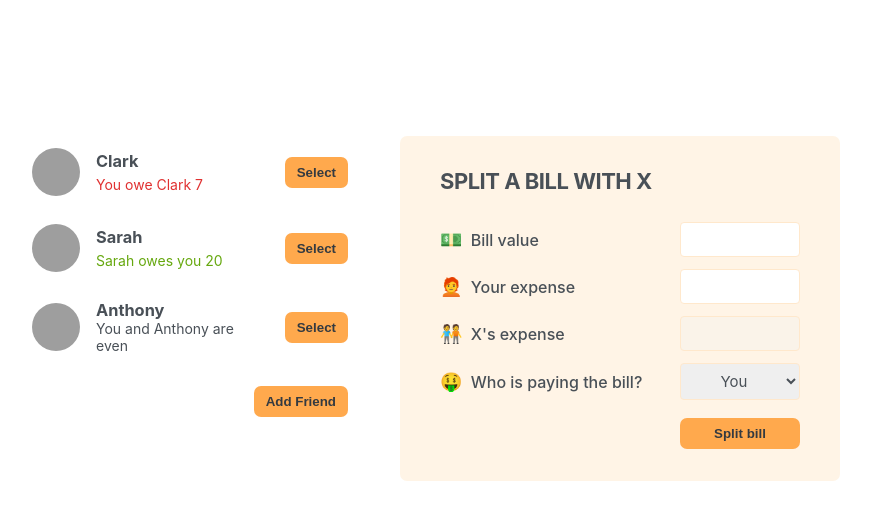
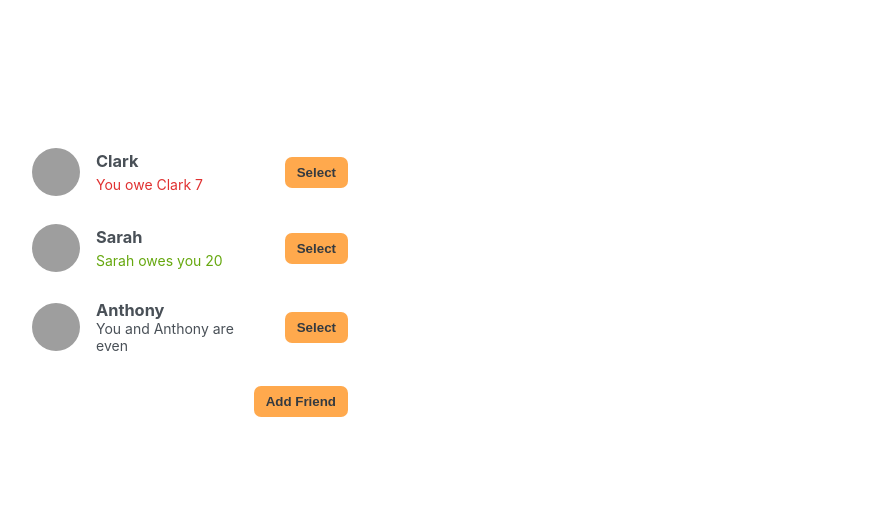
Before and after one commit to karthickeyan-dev/eat-n-split, a React (Vite) app: page / in a window 1280 px wide. Shown: the top 520 px of the page, without its empty margins (210-1081 px from the left). Built offline with nearby package versions, Linux system fonts and the light colour scheme; grey boxes are pictures that could not be loaded.

Commit message:
add friend selection and bill splitting functionality

```diff
--- a/src/App.jsx
+++ b/src/App.jsx
@@ -24,9 +24,11 @@ const initialFriends = [
 export default function App() {
   const [friends, setFriends] = useState(initialFriends);
   const [showAddFriend, setShowAddFriend] = useState(false);
+  const [selectedFriend, SetSelectedFriend] = useState(null);
 
   const handleShowAddForm = function () {
     setShowAddFriend(show => !show);
+    SetSelectedFriend(null);
   };
 
   const handleAddFriend = function (newFriend) {
@@ -34,16 +36,42 @@ export default function App() {
     setShowAddFriend(false);
   };
 
+  const handleSelectedFriend = function (friend) {
+    SetSelectedFriend(friend);
+    setShowAddFriend(false);
+  };
+
+  const handleUpdateBalance = function (value) {
+    setFriends(friends =>
+      friends.map(friend =>
+        friend.id === selectedFriend.id
+          ? { ...friend, balance: friend.balance + value }
+          : friend
+      )
+    );
+
+    SetSelectedFriend(null);
+  };
+
   return (
     <div className="app">
       <div className="sidebar">
-        <FriendsList friends={friends} />
+        <FriendsList
+          friends={friends}
+          selectedFriend={selectedFriend}
+          onSelectedFriend={handleSelectedFriend}
+        />
         {showAddFriend && <FormAddFriend onAddFriend={handleAddFriend} />}
         <Button handleClick={handleShowAddForm}>
           {showAddFriend ? 'Close' : 'Add Friend'}
         </Button>
       </div>
-      <FormSplitBill />
+      {selectedFriend && (
+        <FormSplitBill
+          selectedFriend={selectedFriend}
+          onUpdateBalance={handleUpdateBalance}
+        />
+      )}
     </div>
   );
 }
@@ -56,39 +84,43 @@ function Button({ children, handleClick }) {
   );
 }
 
-function FriendsList({ friends }) {
+function FriendsList({ friends, selectedFriend, onSelectedFriend }) {
   // const friends = initialFriends;
   return (
     <ul>
       {friends.map(friend => (
         <Friend
-          name={friend.name}
-          image={friend.image}
-          balance={friend.balance}
+          friend={friend}
           key={friend.id}
+          selectedFriend={selectedFriend}
+          onSelectedFriend={onSelectedFriend}
         />
       ))}
     </ul>
   );
 }
 
-function Friend({ name, image, balance }) {
+function Friend({ friend, selectedFriend, onSelectedFriend }) {
+  const isSelected = selectedFriend === friend;
+
   return (
-    <li>
-      <img src={image} alt={name} />
-      <h3>{name}</h3>
-      {balance < 0 && (
+    <li className={isSelected ? 'selected' : ''}>
+      <img src={friend.image} alt={friend.name} />
+      <h3>{friend.name}</h3>
+      {friend.balance < 0 && (
         <p className="red">
-          You owe {name} {Math.abs(balance)}
+          You owe {friend.name} {Math.abs(friend.balance)}
         </p>
       )}
-      {balance > 0 && (
+      {friend.balance > 0 && (
         <p className="green">
-          {name} owes you {Math.abs(balance)}
+          {friend.name} owes you {Math.abs(friend.balance)}
         </p>
       )}
-      {balance === 0 && <p>You and {name} are even</p>}
-      <Button>Select</Button>
+      {friend.balance === 0 && <p>You and {friend.name} are even</p>}
+      <Button handleClick={() => onSelectedFriend(isSelected ? null : friend)}>
+        {isSelected ? 'Close' : 'Select'}
+      </Button>
     </li>
   );
 }
@@ -135,20 +167,42 @@ function FormAddFriend({ onAddFriend }) {
   );
 }
 
-function FormSplitBill() {
+function FormSplitBill({ selectedFriend, onUpdateBalance }) {
+  const [bill, setBill] = useState(0);
+  const [expense, setExpense] = useState(0);
+  const [payee, setPayee] = useState('you');
+  const friendExpense = bill - expense;
+
+  const handleSplitBill = function (e) {
+    e.preventDefault();
+
+    if (!bill) return;
+
+    onUpdateBalance(payee === 'you' ? friendExpense : -expense);
+  };
+
   return (
-    <form className="form-split-bill">
-      <h2>Split a Bill with X</h2>
+    <form className="form-split-bill" onSubmit={handleSplitBill}>
+      <h2>Split a Bill with {selectedFriend.name}</h2>
       <label>💵 Bill value</label>
-      <input type="number"></input>
+      <input
+        type="number"
+        value={bill}
+        onChange={e => setBill(Number(e.target.value))}
+      ></input>
       <label>🧑‍🦰 Your expense</label>
-      <input type="number"></input>
-      <label>🧑‍🤝‍🧑 X's expense</label>
-      <input type="number" disabled></input>
+      <input
+        type="number"
+        max={bill}
+        value={expense}
+        onChange={e => setExpense(Number(e.target.value))}
+      ></input>
+      <label>🧑‍🤝‍🧑 {selectedFriend.name}'s expense</label>
+      <input type="number" value={friendExpense} disabled></input>
       <label>🤑 Who is paying the bill?</label>
-      <select>
-        <option>You</option>
-        <option>X</option>
+      <select value={payee} onChange={e => setPayee(e.target.value)}>
+        <option value="you">You</option>
+        <option value="friend">{selectedFriend.name}</option>
       </select>
       <Button>Split bill</Button>
     </form>
```
